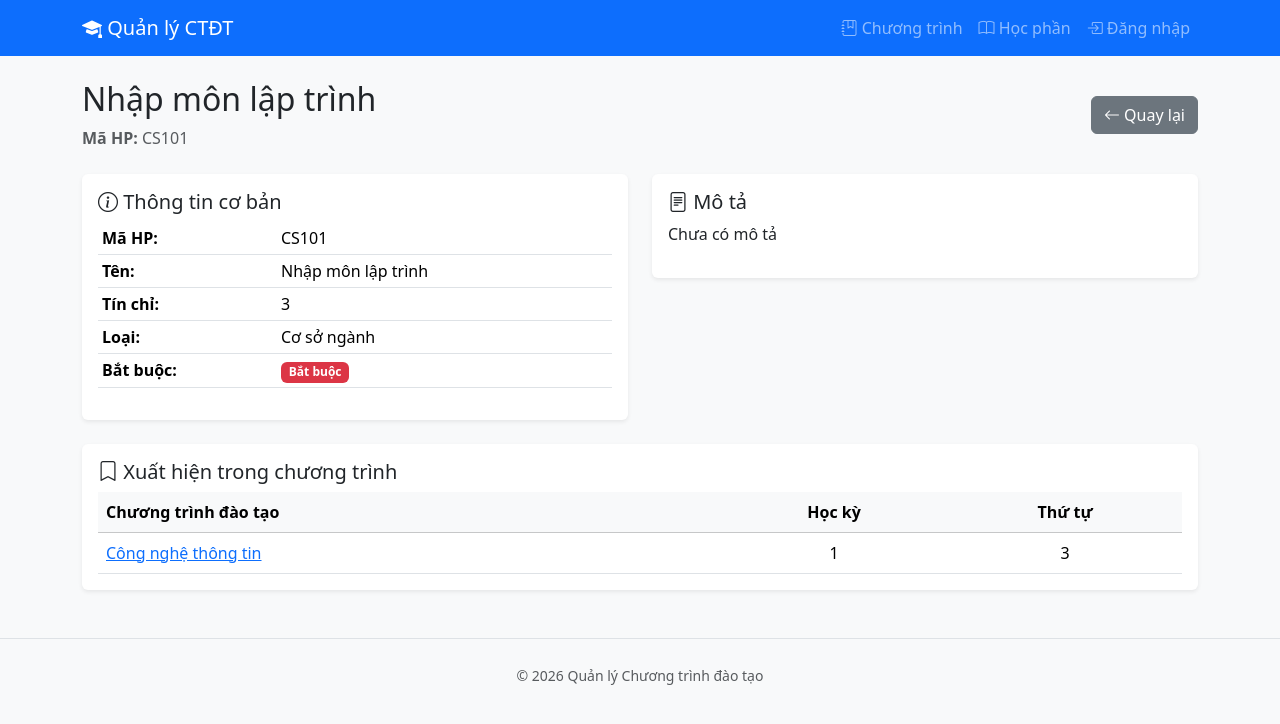
After one commit to Mkhai205/program-course, a Flask app: page /courses/4 in a window 1280 px wide. The commit adds this page. Shown: the top 724 px of the page. Run offline with Flask 3, Linux system fonts and the light colour scheme.

Commit message:
update course detail

```diff
--- a/app/routes/courses.py
+++ b/app/routes/courses.py
@@ -106,6 +106,17 @@ def edit_course(course_id):
     return render_template('courses/form.html', course=course)
 
 
+@courses_bp.route('/courses/<int:course_id>')
+def course_detail(course_id):
+    course = Course.query.get_or_404(course_id)
+    program_courses = (
+        Course.query.filter_by(id=course_id)
+        .first()
+        .program_courses
+    )
+    return render_template('courses/detail.html', course=course, program_courses=program_courses)
+
+
 @courses_bp.route('/courses/<int:course_id>/delete', methods=['POST'])
 @login_required
 def delete_course(course_id):
--- /dev/null
+++ b/app/templates/courses/detail.html
@@ -0,0 +1,105 @@
+{% extends 'base.html' %}
+{% block title %}Chi tiết: {{ course.name }}{% endblock %}
+{% block content %}
+<div class="d-flex justify-content-between align-items-center mb-4">
+    <div>
+        <h2>{{ course.name }}</h2>
+        <p class="text-muted mb-0">
+            <strong>Mã HP:</strong> {{ course.course_code }}
+        </p>
+    </div>
+    <div>
+        <a href="{{ url_for('courses.list_courses') }}" class="btn btn-secondary">
+            <i class="bi bi-arrow-left"></i> Quay lại
+        </a>
+        {% if current_user.is_authenticated %}
+        <a href="{{ url_for('courses.edit_course', course_id=course.id) }}" class="btn btn-warning">
+            <i class="bi bi-pencil"></i> Sửa
+        </a>
+        {% endif %}
+    </div>
+</div>
+
+<div class="row mb-4">
+    <div class="col-md-6">
+        <div class="card">
+            <div class="card-body">
+                <h5 class="card-title"><i class="bi bi-info-circle"></i> Thông tin cơ bản</h5>
+                <table class="table table-sm">
+                    <tr>
+                        <td class="fw-bold">Mã HP:</td>
+                        <td>{{ course.course_code }}</td>
+                    </tr>
+                    <tr>
+                        <td class="fw-bold">Tên:</td>
+                        <td>{{ course.name }}</td>
+                    </tr>
+                    <tr>
+                        <td class="fw-bold">Tín chỉ:</td>
+                        <td>{{ course.credits }}</td>
+                    </tr>
+                    <tr>
+                        <td class="fw-bold">Loại:</td>
+                        <td>{{ course.category or 'Không xác định' }}</td>
+                    </tr>
+                    <tr>
+                        <td class="fw-bold">Bắt buộc:</td>
+                        <td>
+                            {% if course.is_required %}
+                                <span class="badge badge-required">Bắt buộc</span>
+                            {% else %}
+                                <span class="badge badge-elective">Tự chọn</span>
+                            {% endif %}
+                        </td>
+                    </tr>
+                </table>
+            </div>
+        </div>
+    </div>
+
+    <div class="col-md-6">
+        <div class="card">
+            <div class="card-body">
+                <h5 class="card-title"><i class="bi bi-file-text"></i> Mô tả</h5>
+                <p>{{ course.description or 'Chưa có mô tả' }}</p>
+            </div>
+        </div>
+    </div>
+</div>
+
+{% if program_courses %}
+<div class="card">
+    <div class="card-body">
+        <h5 class="card-title"><i class="bi bi-bookmark"></i> Xuất hiện trong chương trình</h5>
+        <div class="table-responsive">
+            <table class="table table-hover mb-0">
+                <thead class="table-light">
+                    <tr>
+                        <th>Chương trình đào tạo</th>
+                        <th class="text-center">Học kỳ</th>
+                        <th class="text-center">Thứ tự</th>
+                    </tr>
+                </thead>
+                <tbody>
+                    {% for pc in program_courses %}
+                    <tr>
+                        <td>
+                            <a href="{{ url_for('programs.program_detail', program_id=pc.program.id) }}">
+                                {{ pc.program.name }}
+                            </a>
+                        </td>
+                        <td class="text-center">{{ pc.semester }}</td>
+                        <td class="text-center">{{ pc.sort_order }}</td>
+                    </tr>
+                    {% endfor %}
+                </tbody>
+            </table>
+        </div>
+    </div>
+</div>
+{% else %}
+<div class="alert alert-info">
+    <i class="bi bi-info-circle"></i> Học phần này chưa được thêm vào chương trình đào tạo nào.
+</div>
+{% endif %}
+{% endblock %}
```
Also changed, not shown: app/templates/courses/list.html (+12 -1 lines), app/templates/programs/detail.html (+78 -2 lines).
